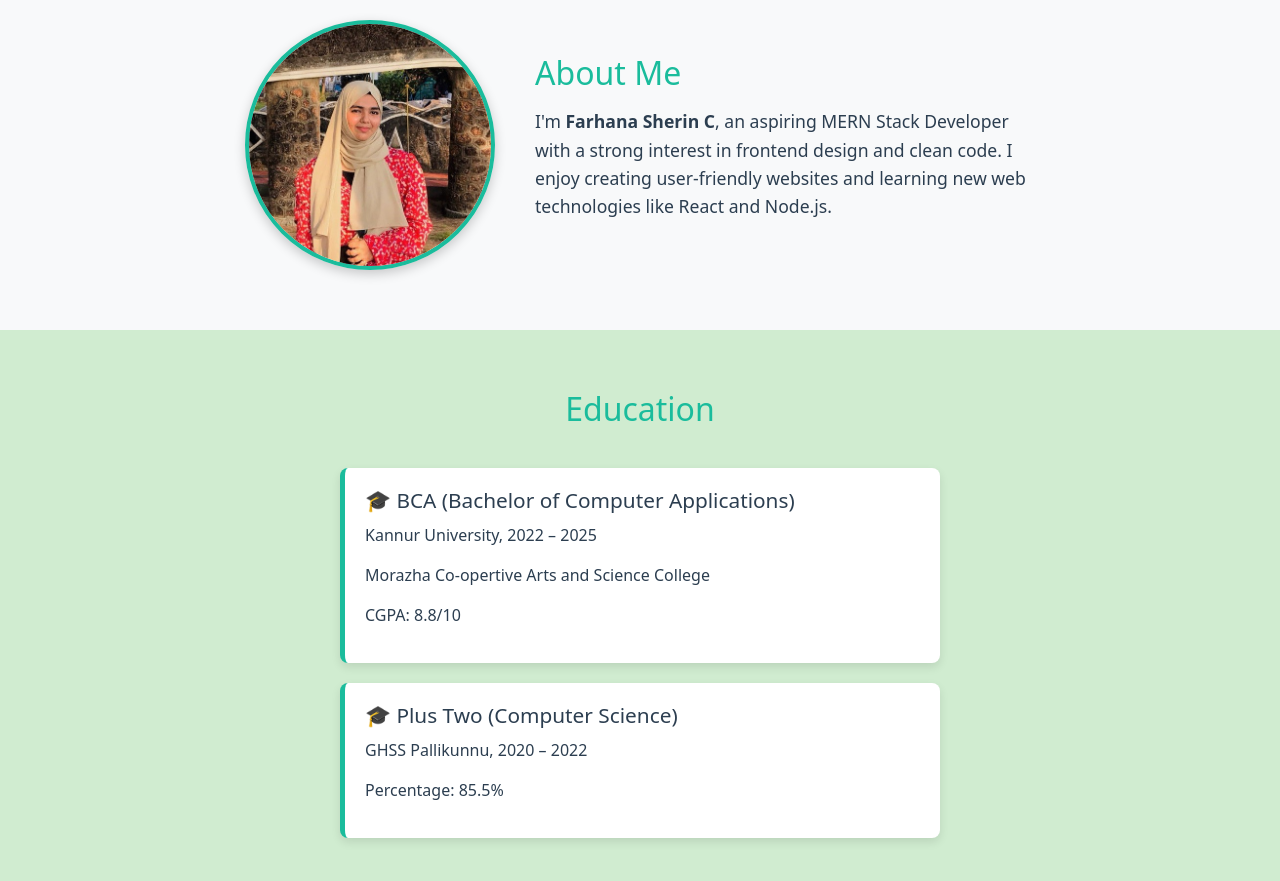
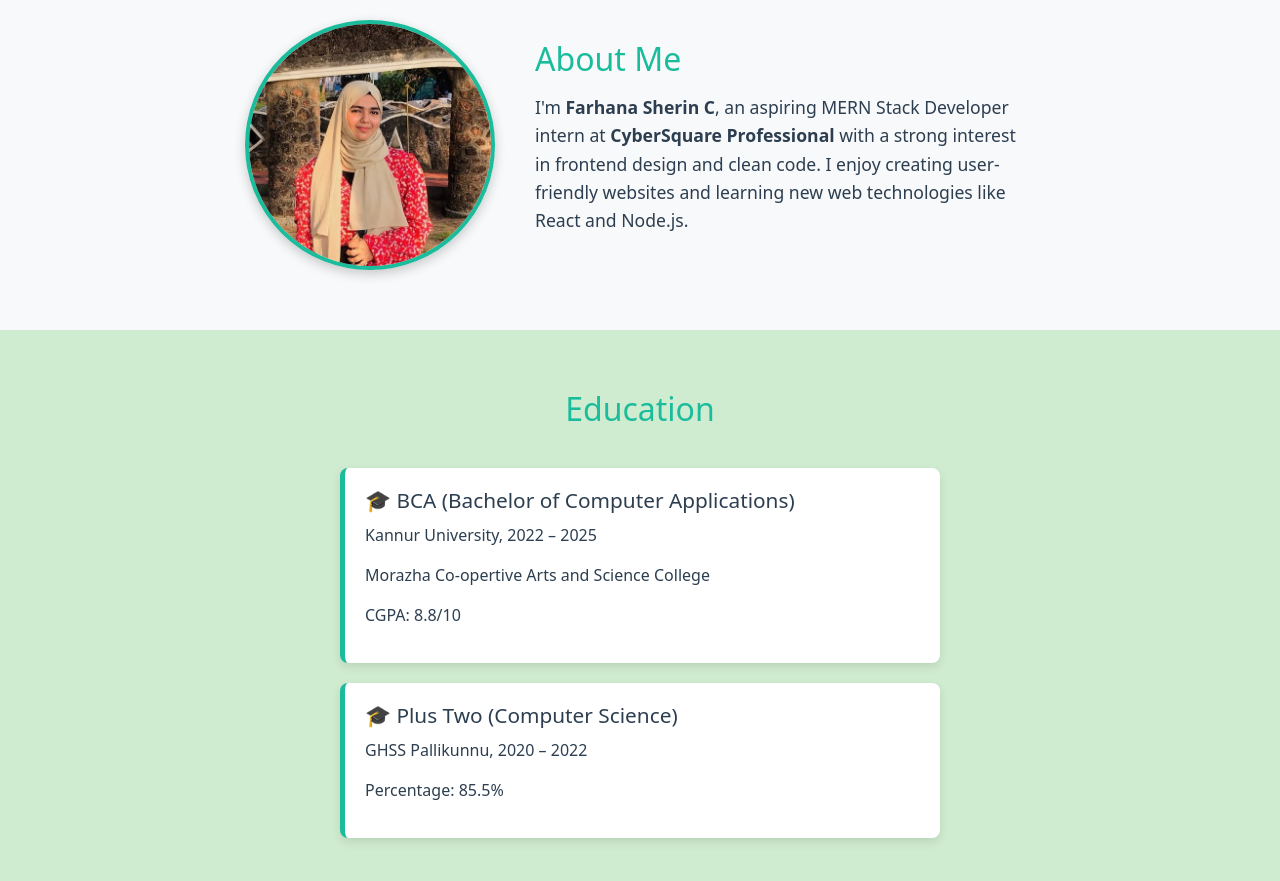
Before and after one commit to Sherinthanseer/portfolio, a plain HTML site: page index.html in a window 1280 px wide. Shown: the part 920-1801 px from the top of the page. Drawn offline with nearby package versions, Linux system fonts and the light colour scheme.

Commit message:
new commit

```diff
--- a/index.html
+++ b/index.html
@@ -82,7 +82,7 @@
     <div class="about-text">
       <h2>About Me</h2>
       <p>
-        I'm <strong>Farhana Sherin C</strong>, an aspiring MERN Stack Developer with a strong interest in frontend design and clean code. I enjoy creating user-friendly websites and learning new web technologies like React and Node.js.
+        I'm <strong>Farhana Sherin C</strong>, an aspiring MERN Stack Developer intern at <strong>CyberSquare Professional</strong> with a strong interest in frontend design and clean code. I enjoy creating user-friendly websites and learning new web technologies like React and Node.js.
       </p>
     </div>
 
```
